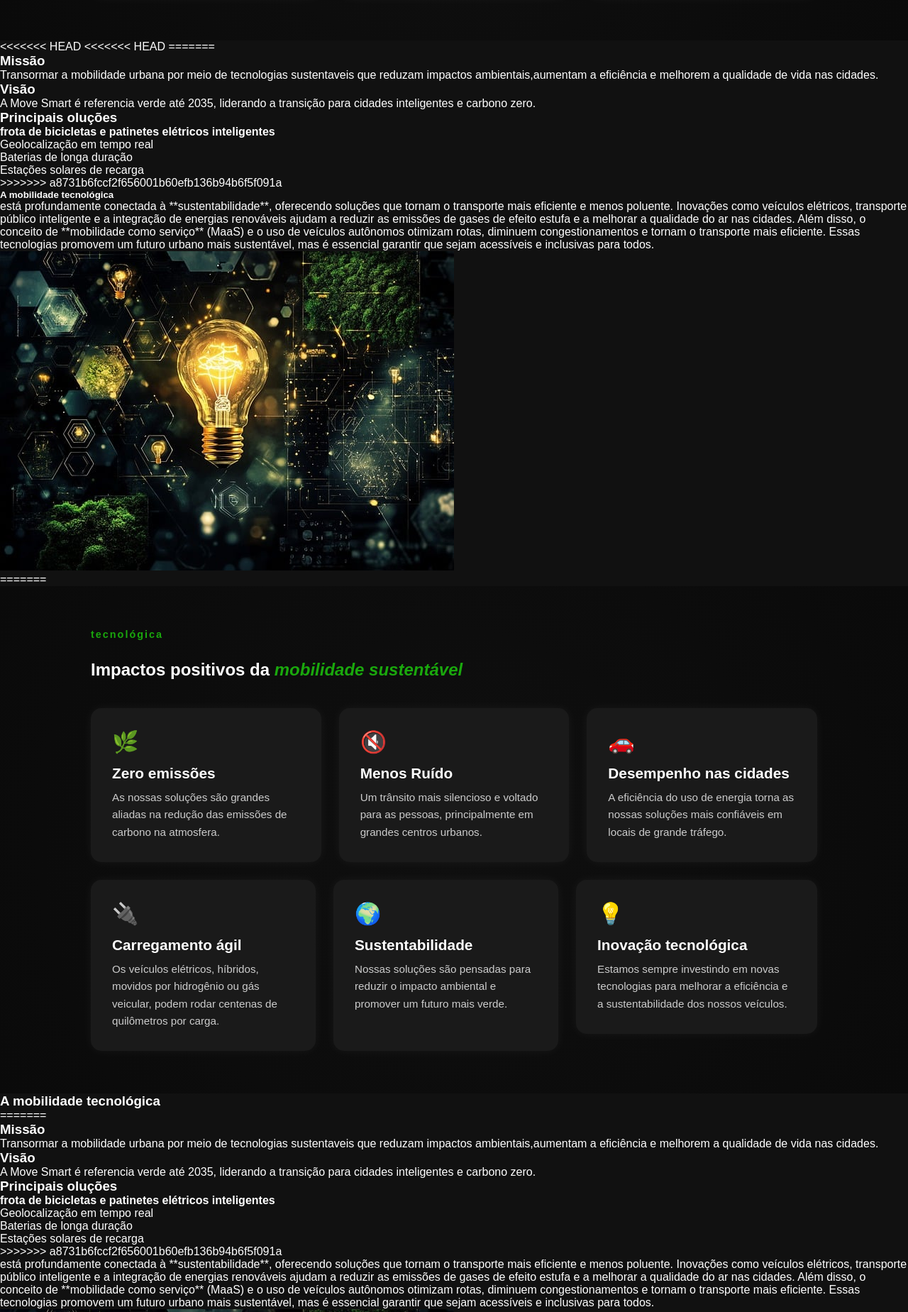
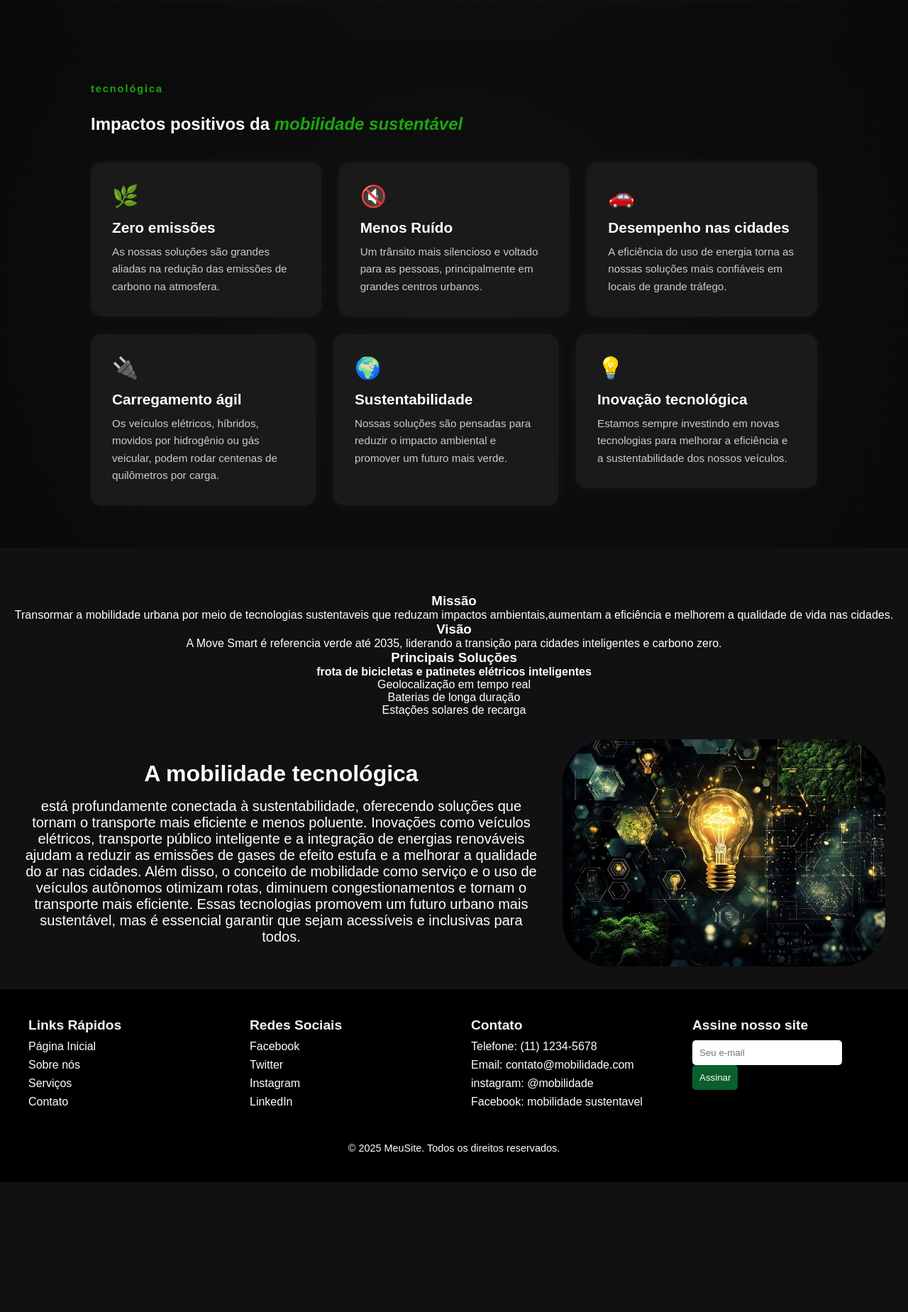
Before and after one commit to bevenutti/Trabalho, a plain HTML site: page index.html in a window 1280 px wide. Shown: the part 575-2424 px from the top of the page at 71% size. After the commit the page ends 2241 px from the top, so only its background shows below. Drawn offline with Linux system fonts and the light colour scheme.

Commit message:
aulasegundafeira

```diff
--- a/index.html
+++ b/index.html
@@ -10,7 +10,6 @@
 
 
     <script src="https://kit.fontawesome.com/8bd6aabe57.js" crossorigin="anonymous"></script>
-</head>
 </head>
 
 <body>
@@ -39,10 +38,6 @@
         </header>
 
 
-
-
-
-        <!-- section-01 -->
 
         <section class="vantagens">
 
@@ -85,56 +80,10 @@
 
         </section>
 
-        <!-- parte 02 -->
-
-<<<<<<< HEAD
-<<<<<<< HEAD
-=======
-<section class="planta">
-
-    <div></div>
-
-    <h3>Missão</h3>
-
-    <p>Transormar a mobilidade urbana por meio de tecnologias sustentaveis que reduzam impactos ambientais,aumentam a eficiência e melhorem a qualidade de vida nas cidades.</p>
-
-    <h3>Visão</h3>
-
-    <p>A Move Smart é referencia verde até 2035, liderando a transição para cidades inteligentes e carbono zero.</p>
-
-</div>
-
-<h3>Principais oluções</h3>
-
-<h4>frota de bicicletas e patinetes elétricos inteligentes</h4>
-
-<ul>
-    <li>Geolocalização em tempo real</li>
-    <li>Baterias de longa duração</li>
-    <li>Estações solares de recarga</li>
-</ul>
-
 
 </section>
 
->>>>>>> a8731b6fccf2f656001b60efb136b94b6f5f091a
-<section class="section-02">
 
-    <div class="divtexto">
-        <h5>A mobilidade tecnológica </h5>
-
-        <p> está profundamente conectada à **sustentabilidade**, oferecendo soluções que
-            tornam o transporte mais eficiente e menos poluente. Inovações como veículos elétricos, transporte público
-            inteligente e a integração de energias renováveis ajudam a reduzir as emissões de gases de efeito estufa e a
-            melhorar a qualidade do ar nas cidades. Além disso, o conceito de **mobilidade como serviço** (MaaS) e o uso
-            de veículos autônomos otimizam rotas, diminuem congestionamentos e tornam o transporte mais eficiente. Essas
-            tecnologias promovem um futuro urbano mais sustentável, mas é essencial garantir que sejam acessíveis e
-            inclusivas para todos.</p>
-        </div>
-
-<img src="imagem/ai-generated-9358941_640.jpg" alt="">
-    </section>
-=======
         <section class="impactos vantagens">
 
             <div class="texto-intro">
@@ -205,7 +154,6 @@
 
                     </div>
 
-                    <!-- pronto -->
 
                 </div>
 
@@ -213,56 +161,58 @@
 
         </section>
 
-        <section class="section-03">
-            <h3 id="texto">A mobilidade tecnológica </h3>
-            =======
-            <section class="planta">
+        <section class="section-mobilidade">
 
-                <div></div>
+         <div>
+
+                <div>
 
                    <h3>Missão</h3>
 
-                <p>Transormar a mobilidade urbana por meio de tecnologias sustentaveis que reduzam impactos
-                    ambientais,aumentam a eficiência e melhorem a qualidade de vida nas cidades.</p>
+                    <p>Transormar a mobilidade urbana por meio de tecnologias sustentaveis que reduzam impactos ambientais,aumentam a eficiência e melhorem a qualidade de vida nas cidades.</p>
 
                      <h3>Visão</h3>
 
-                <p>A Move Smart é referencia verde até 2035, liderando a transição para cidades inteligentes e carbono
-                    zero.</p>
+                      <p>A Move Smart é referencia verde até 2035, liderando a transição para cidades inteligentes e carbono zero.</p>
 
                     </div>
 
-                <h3>Principais oluções</h3>
+                    <h3>Principais Soluções</h3>
 
                      <h4>frota de bicicletas e patinetes elétricos inteligentes</h4>
 
                       <ul>
+
                         <li>Geolocalização em tempo real</li>
+
                         <li>Baterias de longa duração</li>
+
                          <li>Estações solares de recarga</li>
+
                       </ul>
 
+                    </div>
 
                 </section>
 
-            >>>>>>> a8731b6fccf2f656001b60efb136b94b6f5f091a
+            <section class="section-03">
 
-            <p> está profundamente conectada à **sustentabilidade**, oferecendo soluções que
-                tornam o transporte mais eficiente e menos poluente. Inovações como veículos elétricos, transporte
-                público
-                inteligente e a integração de energias renováveis ajudam a reduzir as emissões de gases de efeito estufa
-                e a
-                melhorar a qualidade do ar nas cidades. Além disso, o conceito de **mobilidade como serviço** (MaaS) e o
-                uso
-                de veículos autônomos otimizam rotas, diminuem congestionamentos e tornam o transporte mais eficiente.
-                Essas
+                <div class="divtexto">
+                    <h5>A mobilidade tecnológica </h5>
+
+                    <p> está profundamente conectada à sustentabilidade, oferecendo soluções que
+                        tornam o transporte mais eficiente e menos poluente. Inovações como veículos elétricos, transporte público
+                        inteligente e a integração de energias renováveis ajudam a reduzir as emissões de gases de efeito estufa e a
+                        melhorar a qualidade do ar nas cidades. Além disso, o conceito de mobilidade como serviço e o uso
+                        de veículos autônomos otimizam rotas, diminuem congestionamentos e tornam o transporte mais eficiente. Essas
                         tecnologias promovem um futuro urbano mais sustentável, mas é essencial garantir que sejam acessíveis e
                         inclusivas para todos.</p>
+                    </div>
 
             <img src="imagem/ai-generated-9358941_640.jpg" alt="">
                 </section>
-</body>
->>>>>>> 7f68952f01e1118c71ecc4eefd6d0fc5077a3246
+
+
 
        <footer>
         <div class="footer-container">
--- a/style.css
+++ b/style.css
@@ -117,24 +117,35 @@ body {
     line-height: 1.6;
 }
 
-/* Responsivo */
+
+
 @media (max-width: 900px) {
     .cards {
         flex-direction: column;
         align-items: center;
     }
+}
 
-<<<<<<< HEAD
-.section-02{
+.section-mobilidade {
+   background-image: url();
+    align-items: center;
+    text-align: center;
+    margin-top: 4rem;
+}
+
+.section-03{
 display: flex;
 justify-content: center;
 align-items: center;
 text-align: center;
+margin: 2rem;
+gap: 2rem;
 }
 
 img{
-    width: 40rem;
-    height: 25rem;
+    width: 35rem;
+    height: 20rem;
+    border-radius: 4rem;
 }
 
 .divtexto{
@@ -150,6 +161,8 @@ h5{
 .divtexto p{
     font-size: 20px;
 }
+
+
 
 footer {
     background-color: #000000;
@@ -226,7 +239,7 @@ footer {
     font-size: 0.9rem;
 }
 
-/* Responsividade */
+
 @media (max-width: 768px) {
     .footer-container {
         flex-direction: column;
@@ -237,26 +250,4 @@ footer {
         width: 80%;
         text-align: center;
     }
-=======
-
-    .section-03 {
-        display: flex;
-        justify-content: center;
-        align-items: center;
-        text-align: center;
-    }
-
-    h3 {
-        display: flex;
-        justify-content: center;
-        align-items: center;
-        text-align: center;
-    }
-
-    img {
-        width: 30rem;
-        height: 20rem;
-    }
-
->>>>>>> 7f68952f01e1118c71ecc4eefd6d0fc5077a3246
 }
```
Lines whose indentation alone changed are shown as unchanged.
